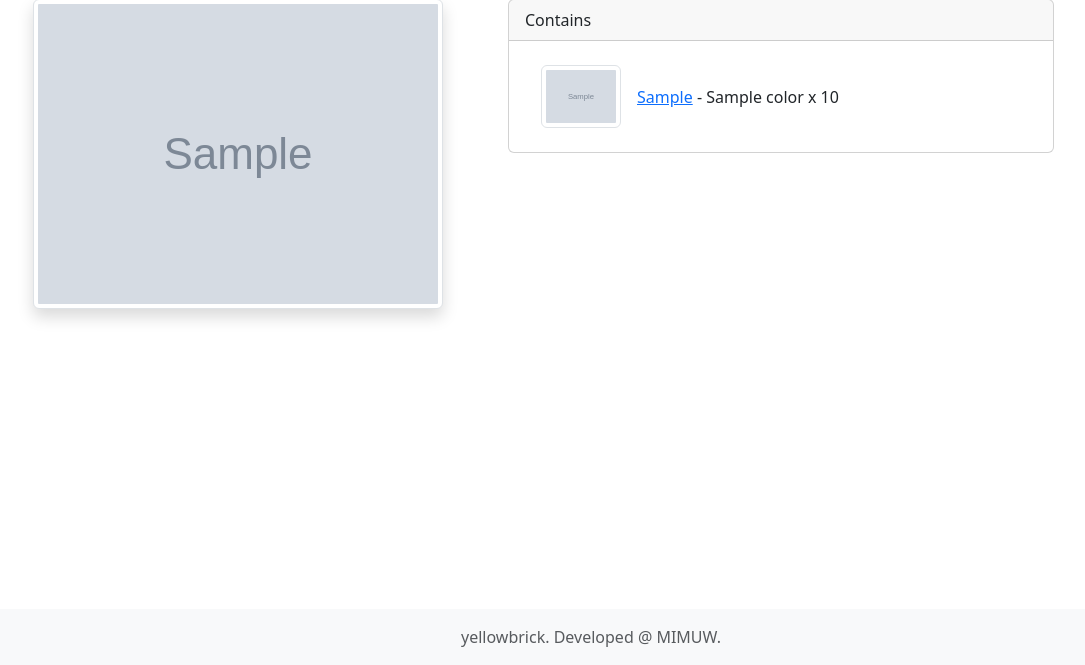
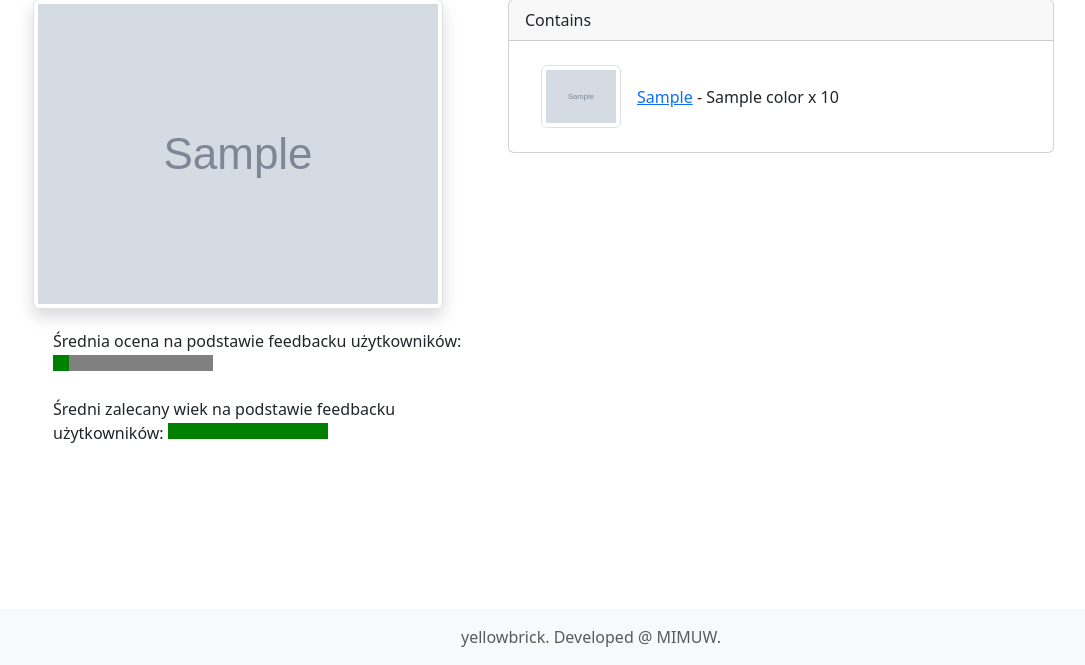
Before and after one commit to yellowbrickorg/yellowbrick, a Django app: page /sets/1/ in a window 1280 px wide. Shown: the part 135-800 px from the top of the page, without its empty margins (49-1134 px from the left). Run offline with Django 4.2, Linux system fonts and the light colour scheme; tables that the repository leaves empty hold one stand-in row (values such as "Sample post"); grey boxes marked "Sample" are stand-in pictures; some libraries are stand-ins or nearby versions.

Commit message:
Added front of BrickStats

```diff
--- a/bsf/templates/bsf/legoset_detail.html
+++ b/bsf/templates/bsf/legoset_detail.html
@@ -10,6 +10,42 @@
     <div class="row mt-3">
         <div class="col-md-5">
             <img class="img-thumbnail shadow" src="{{ legoset.image_link }}">
+
+            <div style="padding: 10px;">
+                <div style="padding: 10px">
+                    {% if likes == None %}
+                        Brak ocen do wyświetlenia.
+                    {% else %}
+                        Średnia ocena na podstawie feedbacku użytkowników:
+                        <progress value={{likes}} max="10" style="background-color: green; border-radius: 5px;"> {{ likes }} out of 10 </progress>
+                    {% endif %}
+                </div>
+
+                <div style="padding: 10px">
+                    {% if age == None %}
+                        Brak zalecanego wieku.
+                    {% else %}
+                        Średni zalecany wiek na podstawie feedbacku użytkowników:
+                        <progress value={{age}} max="10" style="background-color: green; border-radius: 5px;"> {{ age }} out of 10 </progress>
+                    {% endif %}
+                </div>
+            </div>
+
+            {% if request.user.is_authenticated %}
+                <div style="padding: 20px">
+                    <form method="POST" action="{% url 'review' legoset.id %}">
+                        {% csrf_token %}
+                        <label for="id_rating">Ocena:</label>
+                        {{ form.rating }}
+                        <br>
+                        <label for="id_age">Zalecany wiek:</label>
+                        {{ form.age }}
+                        <br>
+                        <button type="submit">Wyślij</button>
+                    </form>
+                </div>
+            {%endif%}
+
         </div>
         <div class="col-md-6">
             {% if request.user.is_authenticated %}
--- a/bsf/views.py
+++ b/bsf/views.py
@@ -354,6 +354,8 @@ class SetDetailView(DetailView):
         context["bricks_in_set"] = BrickInSetQuantity.objects.filter(
             brick_set_id=self.kwargs["pk"]
         )
+        context["likes"] = get_avg_likes(self.get_object())['likes__avg']
+        context["age"] = get_avg_age(self.get_object())['min_recommended_age__avg']
         return context
 
 
```
